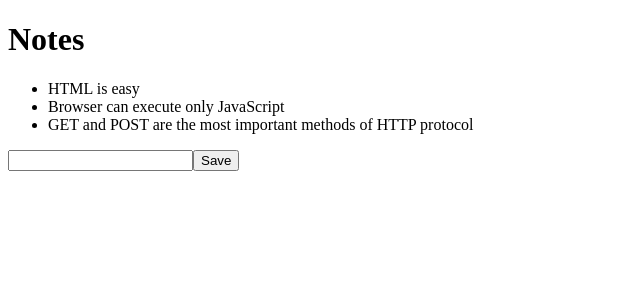
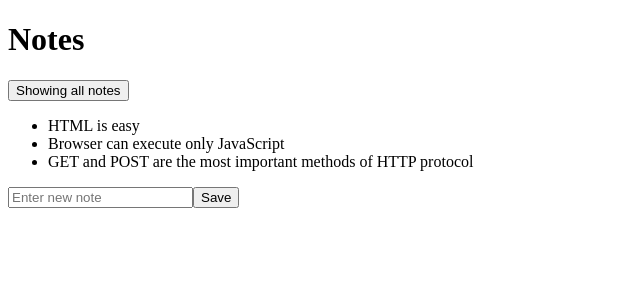
Before and after one commit to Lucaas27/fullstackopen, a React (Vite) app in the folder part2/notesExample/: page / in a window 1280 px wide. Shown: the top 300 px of the page, without its empty margins (0-640 px from the left). Built offline with nearby package versions, Linux system fonts and the light colour scheme.

Commit message:
Add filter to the notes app

```diff
--- a/part2/notesExample/index.html
+++ b/part2/notesExample/index.html
@@ -2,9 +2,8 @@
 <html lang="en">
   <head>
     <meta charset="UTF-8" />
-    <link rel="icon" type="image/svg+xml" href="/vite.svg" />
     <meta name="viewport" content="width=device-width, initial-scale=1.0" />
-    <title>Vite + React</title>
+    <title>Notes app</title>
   </head>
   <body>
     <div id="root"></div>
--- a/part2/notesExample/src/App.jsx
+++ b/part2/notesExample/src/App.jsx
@@ -25,9 +25,9 @@ const App = () => {
 	const [enteredNote, setEnteredNote] = useState('')
 	const [showAll, setShowAll] = useState(true)
 
-	const enteredNoteHandler = (e) => {
-		setEnteredNote(e.target.value)
-	}
+	const enteredNoteHandler = (e) => setEnteredNote(e.target.value)
+	const filteredNotes = showAll ? notesList : notesList.filter(note => note.important)
+	const filterHandler = ()=>setShowAll(!showAll)
 
 	// console.log(enteredNote)
 
@@ -44,16 +44,23 @@ const App = () => {
 		setEnteredNote('')
 	}
 
+
+
 	return (
 		<div>
 			<h1>Notes</h1>
+			<div>
+				<button onClick={filterHandler}>
+					Showing {showAll?'all':'important'} notes
+				</button>
+			</div>
 			<ul>
-				{notesList.map((note) => (
+				{filteredNotes.map((note) => (
 					<Note key={note.id} note={note} />
 				))}
 			</ul>
 			<form onSubmit={formSubmitHandler}>
-				<input type="text" onChange={enteredNoteHandler} value={enteredNote} />
+				<input type="text" onChange={enteredNoteHandler} value={enteredNote} placeholder='Enter new note'/>
 				<button type="submit">Save</button>
 			</form>
 		</div>
```
